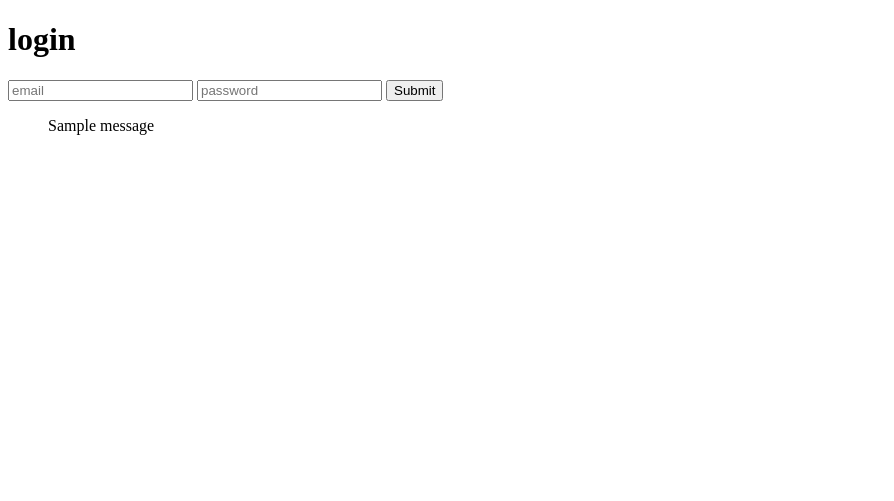
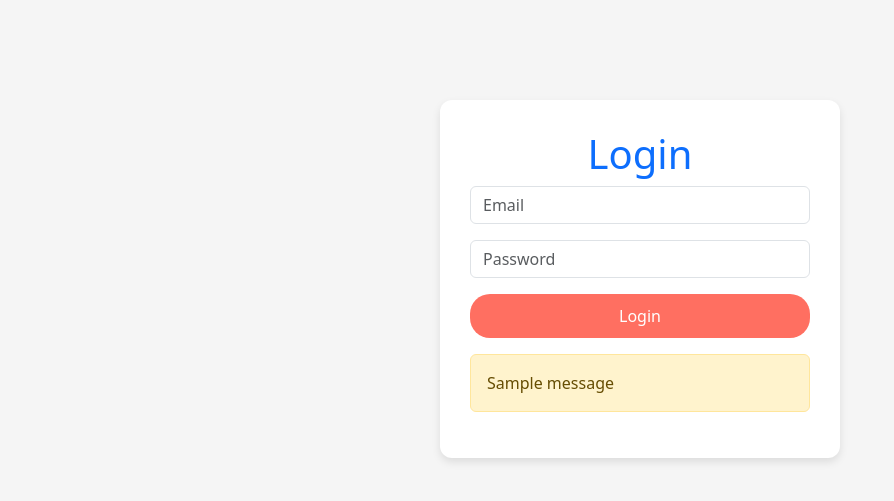
Before and after one commit to Redstonekey/flask-recipe-book, a Flask app: page /login in a window 1280 px wide. Shown: the top 501 px of the page, without its empty margins (0-894 px from the left). Run offline with Flask 3, Linux system fonts and the light colour scheme; tables that the repository leaves empty hold one stand-in row (values such as "Sample post"); one stand-in notice (Sample message) is shown.

Commit message:
new login/signup UI

```diff
--- a/templates/login.html
+++ b/templates/login.html
@@ -4,24 +4,62 @@
   <meta charset="UTF-8">
   <meta http-equiv="X-UA-Compatible" content="IE=edge">
   <meta name="viewport" content="width=device-width, initial-scale=1.0">
-  <title>Document</title>
+  <title>Login</title>
+  <link href="https://cdn.jsdelivr.net/npm/bootstrap@5.3.3/dist/css/bootstrap.min.css" rel="stylesheet" integrity="sha384-QWTKZyjpPEjISv5WaRU9OFeRpok6YctnYmDr5pNlyT2bRjXh0JMhjY6hW+ALEwIH" crossorigin="anonymous">
+  <style>
+      body {
+          background-color: #f5f5f5;
+      }
+      .login-container {
+          max-width: 400px;
+          margin: 100px auto;
+          background-color: #fff;
+          padding: 30px;
+          border-radius: 12px;
+          box-shadow: 0 4px 8px rgba(0, 0, 0, 0.1);
+      }
+      .btn-custom {
+          background-color: #ff6f61;
+          color: #ffffff;
+          border: none;
+          border-radius: 20px;
+          padding: 10px 20px;
+          font-size: 16px;
+      }
+      .btn-custom:hover {
+          background-color: #ff3b2b;
+      }
+  </style>
 </head>
 <body>
-<h1>login</h1>
+
+<div class="login-container">
+    <h1 class="text-center text-primary">Login</h1>
     <form action="{{ url_for('login') }}" method="POST">
-  <input type="email" name="email" placeholder="email">
-  <input type="password" name="password" placeholder="password">
-  <input type="submit">
+      <div class="mb-3">
+        <input type="email" class="form-control" name="email" placeholder="Email" required>
+      </div>
+      <div class="mb-3">
+        <input type="password" class="form-control" name="password" placeholder="Password" required>
+      </div>
+      <div class="d-grid">
+        <input type="submit" class="btn btn-custom" value="Login">
+      </div>
     </form>
+
     {% with messages = get_flashed_messages() %}
       {% if messages %}
-          <ul style="list-style-type: none">
+        <div class="alert alert-warning mt-3">
+          <ul class="mb-0" style="list-style-type: none; padding-left: 0;">
             {% for message in messages %}
-                  <li  style="list-style-type: none">{{ message }}</li>
+              <li>{{ message }}</li>
             {% endfor %}
           </ul>
+        </div>
       {% endif %}
     {% endwith %}
+</div>
 
+<script src="https://cdn.jsdelivr.net/npm/bootstrap@5.3.3/dist/js/bootstrap.bundle.min.js" integrity="sha384-YvpcrYf0tY3lHB60NNkmXc5s9fDVZLESaAA55NDzOxhy9GkcIdslK1eN7N6jIeHz" crossorigin="anonymous"></script>
 </body>
 </html>
```
Also changed, not shown: templates/signup.html (+47 -7 lines). Lines whose indentation alone changed are shown as unchanged.
